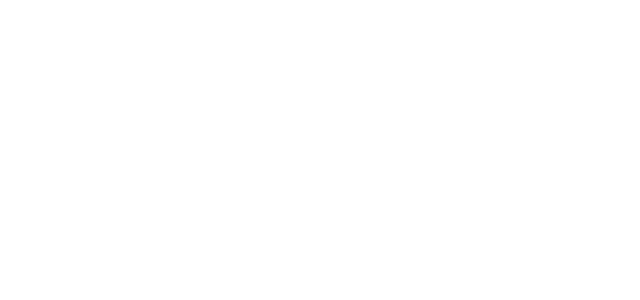
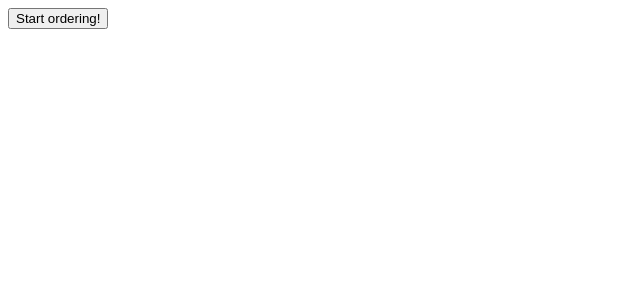
Before and after one commit to SoTeKie/iwb-react, a React (Create React App) app: page /start-order in a window 1280 px wide. Shown: the top 300 px of the page, without its empty margins (0-640 px from the left). Built offline with nearby package versions, Linux system fonts and the light colour scheme; sample sign-in values are in the browser's storage.

Commit message:
Refactored Items into Start/Make Order

```diff
--- a/src/App.jsx
+++ b/src/App.jsx
@@ -4,7 +4,8 @@ import history from './history'
 import Login from './Login'
 import PrivateRoute from './PrivateRoute'
 import Orders from './Orders'
-
+import StartOrder from './StartOrder'
+import MakeOrder from './MakeOrder'
 
 export default function App() {
 	return (
@@ -16,8 +17,11 @@ export default function App() {
 				<PrivateRoute path='/orders'>
 					<Orders />
 				</PrivateRoute>
-				<PrivateRoute path='/items'>
-					<h1> Items </h1>
+				<PrivateRoute path='/start-order'>
+					<StartOrder />
+				</PrivateRoute>
+				<PrivateRoute path='/make-order'>
+					<MakeOrder />
 				</PrivateRoute>
 			</Switch>
 		</Router>
--- a/src/Login.jsx
+++ b/src/Login.jsx
@@ -1,5 +1,6 @@
 import React, {useState} from 'react'
 import {authInstance} from './api_requests'
+import history from './history'
 
 export default function Login(){
     const [username, setUsername] = useState('')
@@ -22,6 +23,7 @@ export default function Login(){
             localStorage.setItem('token', response.data.token)
             localStorage.setItem('group', response.data.user_group)
             localStorage.setItem('user', username)
+			GroupRedirect(response.data.user_group)
         })
         .catch( error => {
             console.log(`ERROR: ${error}`)
@@ -46,3 +48,17 @@ export default function Login(){
         </form>
     )
 }
+
+function GroupRedirect(group) {
+	if (group === 'Bartender'){
+		history.push('/orders')
+	}
+	else if (group === 'Table'){
+		history.push('/start-order')
+	}
+	else {
+		localStorage.clear()
+		history.push('/login')
+	}
+
+}
--- /dev/null
+++ b/src/MakeOrder.jsx
@@ -0,0 +1,18 @@
+import React, {useState, useEffect} from 'react'
+import {appInstance} from './api_requests'
+
+export default function MakeOrder(){
+	const [items, setItems] = useState()
+
+	useEffect(() => {
+		appInstance.get('/items')
+		.then(response => setItems(response.data))
+		.catch(error => console.log(error))
+		console.log(items)
+	},[])
+
+	return (
+		/*items.map( item => <h1>{item.name}</h1>)*/
+		items == null ? <h1>what</h1> : items.map(item => <h1 key={item.id}>{item.name}</h1>)
+	)
+}
--- a/src/PrivateRoute.jsx
+++ b/src/PrivateRoute.jsx
@@ -6,7 +6,7 @@ export default function PrivateRoute ({ children, ...rest }) {
 			<Route
 				{...rest}
 				render={({location}) =>
-					!!localStorage.getItem('user') ? (
+					!!localStorage.getItem('token') ? (
 							children
 					) : (
 							<Redirect
--- /dev/null
+++ b/src/StartOrder.jsx
@@ -0,0 +1,11 @@
+import React from 'react'
+import history from './history'
+
+export default function StartOrder() {
+	function handleClick(){
+		history.push('/make-order')
+	}
+	return (
+		<button onClick={handleClick}> Start ordering! </button>
+	)
+}
```
Also changed, not shown: src/Items.jsx (deleted, +0 -16 lines), src/api_requests.js (line endings or trailing spaces).
